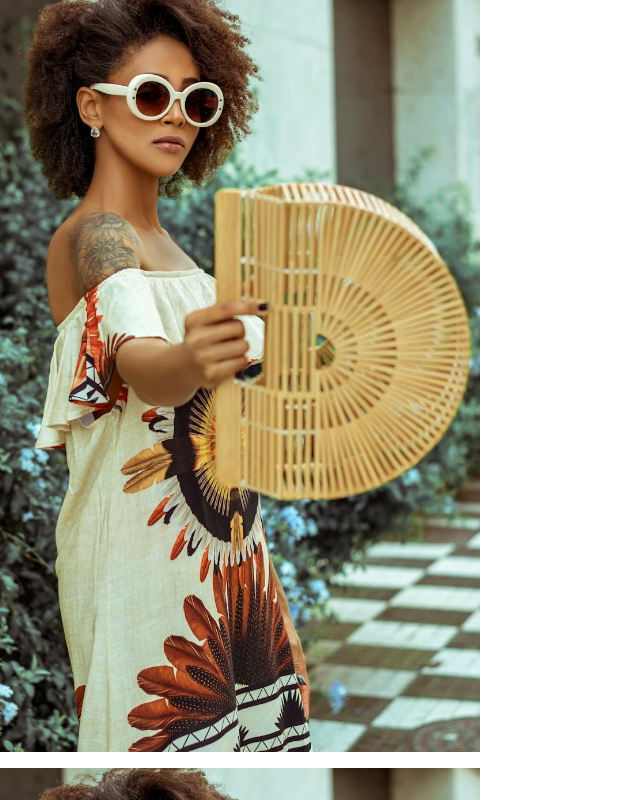
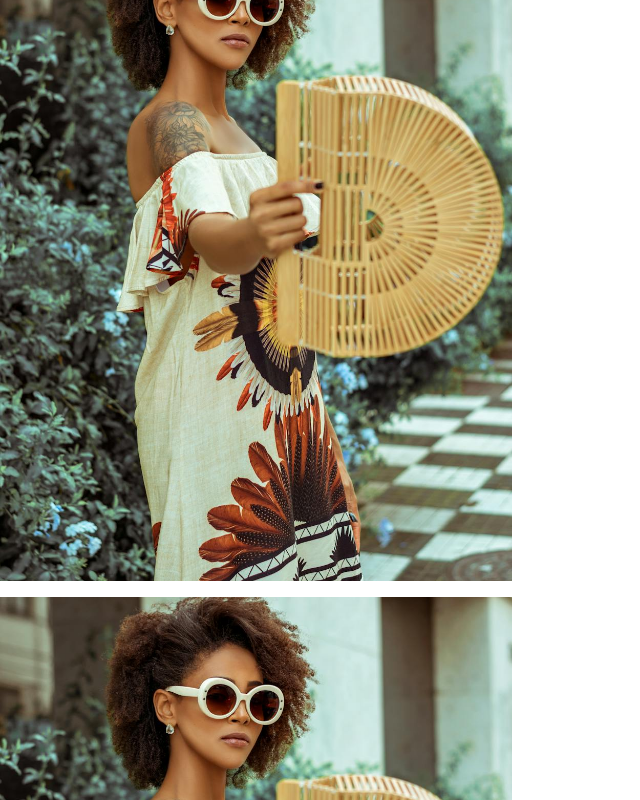
Before and after one commit to arush-qala/platform-v5, a Next.js app: page /collection/c1 in a window 1280 px wide. Both pictures are taken after a click on the element 298 px from the left and 1200 px from the top of the page. Shown: the part 800-1600 px from the top of the page, without its empty margins (0-640 px from the left). Built offline with nearby package versions, Linux system fonts and the light colour scheme.

Commit message:
fix: Constrain image width and shift to prevent overlap

```diff
--- a/components/collection/ProductDetailView.tsx
+++ b/components/collection/ProductDetailView.tsx
@@ -32,7 +32,7 @@ export function ProductDetailView({ product, prevProduct, nextProduct, onClose,
 
     // Animation: Shift images to the left as user scrolls down
     // 0 to 0.1 progress (first 10% of scroll) triggers the shift
-    const imageX = useTransform(scrollYProgress, [0, 0.1], ["0%", "-25%"])
+    const imageX = useTransform(scrollYProgress, [0, 0.1], ["0vw", "-10vw"])
     const detailsOpacity = useTransform(scrollYProgress, [0.05, 0.15], [0, 1])
     const detailsX = useTransform(scrollYProgress, [0.05, 0.15], [50, 0])
 
@@ -92,7 +92,7 @@ export function ProductDetailView({ product, prevProduct, nextProduct, onClose,
                     className="w-full md:w-[60%] flex flex-col gap-4 items-center"
                 >
                     {productImages.map((img, idx) => (
-                        <div key={idx} className="relative w-full max-w-xl aspect-[3/4] bg-gray-100">
+                        <div key={idx} className="relative w-full max-w-[40vw] aspect-[3/4] bg-gray-100">
                             <Image
                                 src={img}
                                 alt={`${product.name} - View ${idx + 1}`}
```
